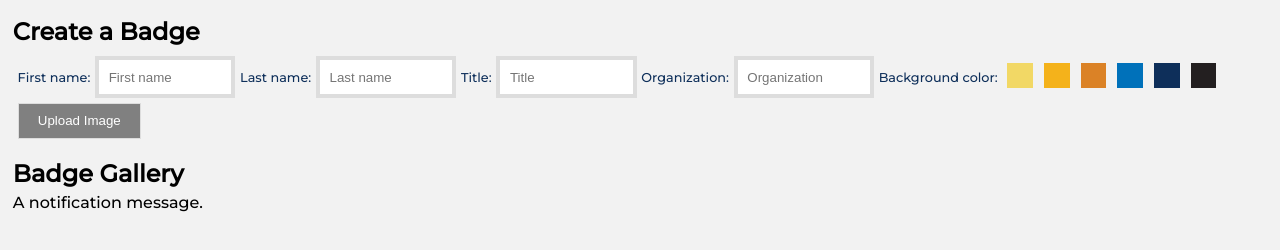
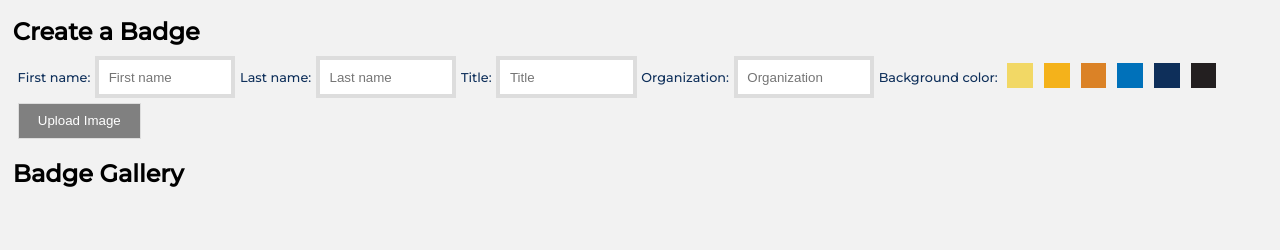
Before and after one commit to cloudinary-training/student-id, a website: page index.html in a window 1280 px wide. Shown: the part 278-528 px from the top of the page. Drawn offline with nearby package versions, Linux system fonts and the light colour scheme; no server answers; a script that the page names is missing.

Commit message:
add to readme;remove old toast

```diff
--- a/index.html
+++ b/index.html
@@ -117,9 +117,6 @@
       <!-- end grid container -->
     </div>
 
-    <div id="toast">
-      <div id="desc">A notification message.</div>
-    </div>
 
     <script src="./js/lodash.min.js" type="text/javascript"></script>
     <script src="./js/cloudinary-core.js" type="text/javascript"></script>
```
Also changed, not shown: README.md.
